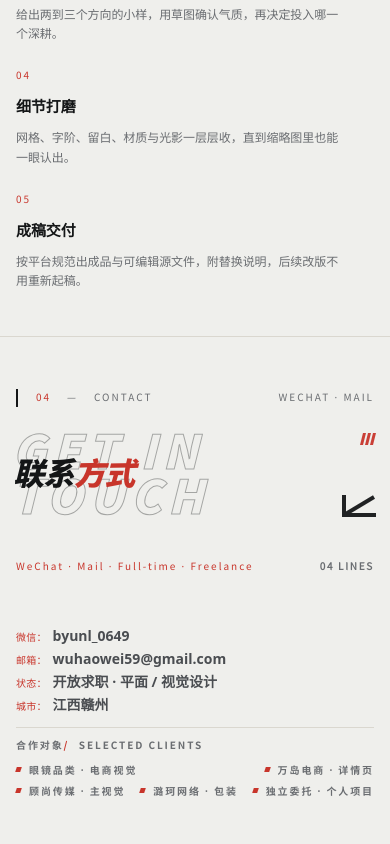
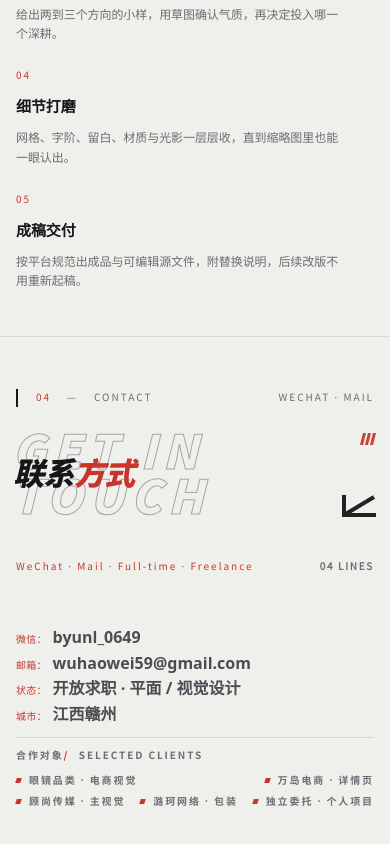
Before and after one commit to byunl/byunl.github.io, a plain HTML site: page canvas.html in a window 390 px wide. Shown: the part 3028-3872 px from the top of the page. Drawn offline with Linux system fonts and the light colour scheme.

Commit message:
联系方式四行信息值字号上调：桌面18px/手机16px，标签与字重不变

```diff
--- a/canvas.html
+++ b/canvas.html
@@ -589,7 +589,7 @@
   }
 
   .foot-mail{font-size:22px;font-weight:600;letter-spacing:-.02em}
-  .foot-row{font-size:14px;line-height:1.35;letter-spacing:.01em}
+  .foot-row{font-size:16px;line-height:1.35;letter-spacing:.01em}
   .foot-row i{font-size:10px;font-weight:900;letter-spacing:.14em}
   .partners .pl-list{font-size:10px}
 
@@ -773,7 +773,7 @@
 .foot-top{padding-top:clamp(10px,1.2vw,16px)}
 .foot-row{font-family:"Noto Sans SC","PingFang SC","Microsoft YaHei",system-ui,sans-serif;
   line-height:1.35;gap:4px clamp(16px,2.2vw,36px);margin-top:clamp(9px,1.1vw,13px);
-  font-size:16px;font-weight:700;letter-spacing:0}
+  font-size:18px;font-weight:700;letter-spacing:0}
 .foot-row i{font-family:"Noto Sans SC","PingFang SC","Microsoft YaHei",system-ui,sans-serif;font-weight:700;font-size:10px;letter-spacing:.02em}
 .partners{margin-top:clamp(12px,1.4vw,18px);padding-top:clamp(10px,1.2vw,14px)}
 
@@ -793,7 +793,7 @@
 @media (max-width:640px){
   .job .t li{font-size:12px;line-height:1.60}
   .awards .a{font-size:12px;line-height:1.60}
-  .foot-row{font-size:14px}
+  .foot-row{font-size:16px}
   .foot-row i{font-size:10px}
   .sk .k i{font-size:10px}
   .partners .pl-list{font-size:10px}
```
Also changed, not shown: index.html (+3 -3 lines).
